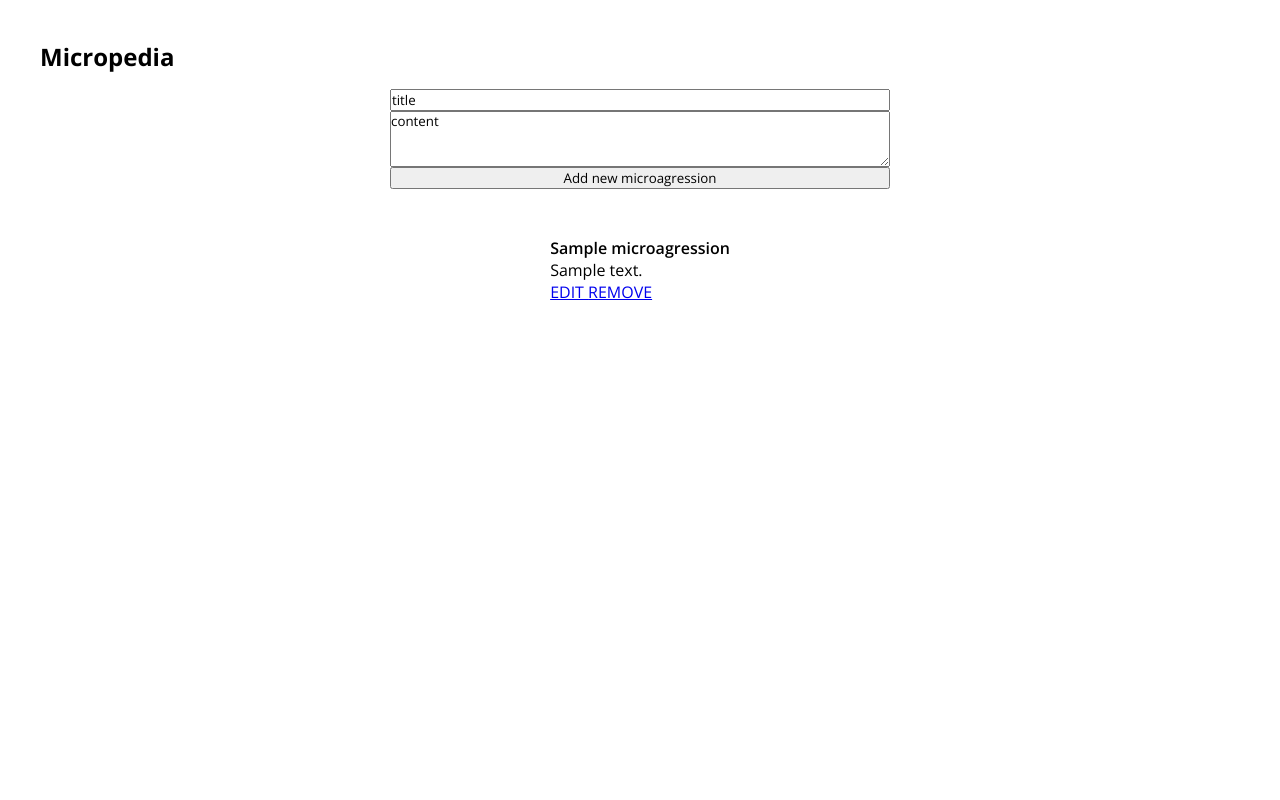
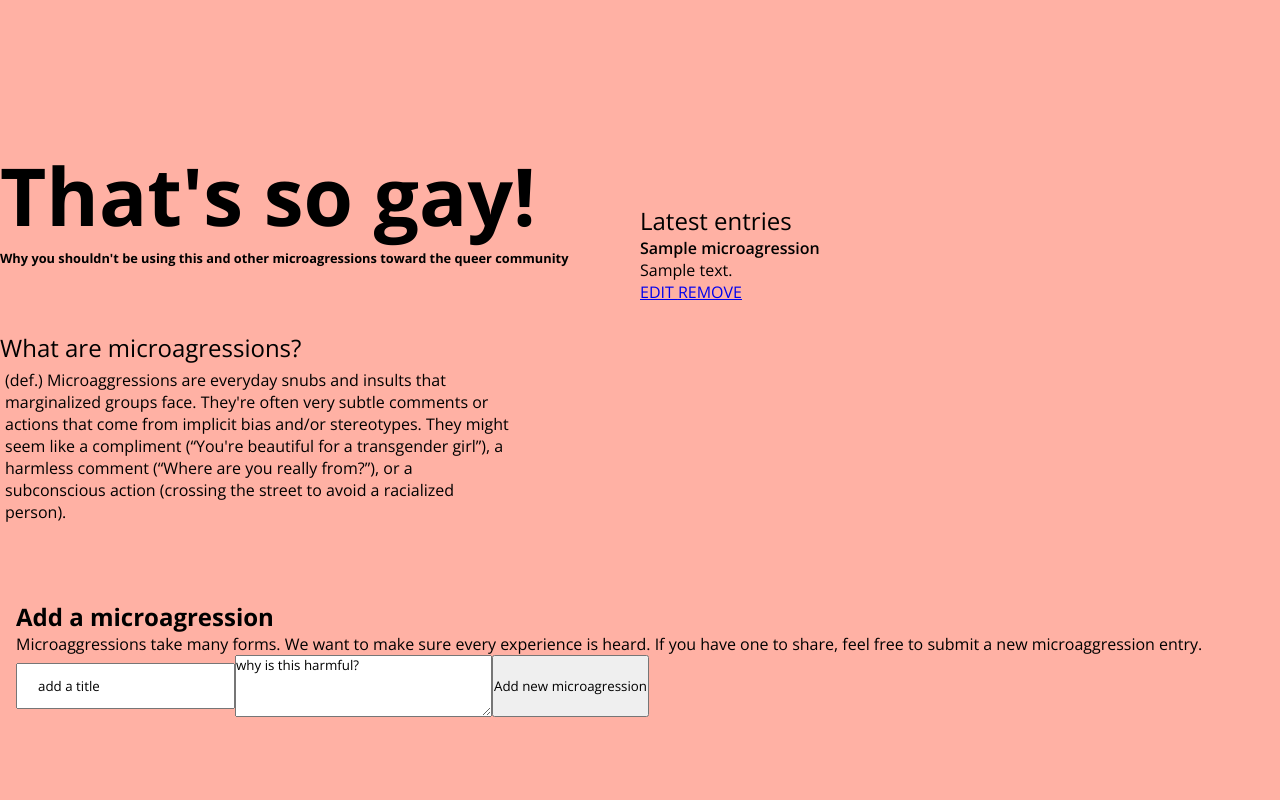
Before and after one commit to anaURL/thats-so-gay, a Node project: template views/index.ejs in a window 1280 px wide. Run offline with Node 20 templates, Linux system fonts and the light colour scheme; the template is opened without the code that fills it: most values are stand-ins (such as "Sample title", 1, 10 or a date in 2020); some libraries are stand-ins or nearby versions.

Commit message:
Style main header and add content

```diff
--- a/public/style.css
+++ b/public/style.css
@@ -3,45 +3,125 @@
     padding: 0;
     box-sizing: border-box;
     font-family: 'Open Sans', sans-serif;
+
+}
+
+*,
+*:before,
+*:after {
+  box-sizing: inherit;
 }
 
 
-.microagressions-container {
-    margin: 1.5rem;
+@import url('https://fonts.googleapis.com/css?family=Poppins:700');
+body {
+  margin: 0;
+  padding: 0;
+  width: 100vw;
+  height: 100vh;
+  overflow: hidden;
+  position: relative;
+  background: #FFB1A4;
+  display: flex;
+  align-items: center;
+}
+
+/* .blob {
+  position: absolute;
+  top: 0;
+  left: 0;
+  fill: #023F92;
+  width: 50vmax;
+  z-index: -1;
+  animation: move 20s ease-in-out infinite;
+  transform-origin: 50% 50%;
+}
+
+ @keyframes move {
+  0%   { transform: scale(1)   translate(10px, -30px); }
+  38%  { transform: scale(0.8, 1) translate(80vw, 30vh) rotate(160deg); }
+  40%  { transform: scale(0.8, 1) translate(80vw, 30vh) rotate(160deg); }
+  78%  { transform: scale(1.3) translate(0vw, 50vh) rotate(-20deg); }
+  80%  { transform: scale(1.3) translate(0vw, 50vh) rotate(-20deg); }
+  100% { transform: scale(1)   translate(10px, -30px); }
+}  */
+
+
+
+h1 {
+    font-size: 5rem;
+}
+h3 {
+    font-size: 0.8rem;
+}
+
+.microagressions--main {
+    margin:0 auto;
+    max-width: 1350px;
+    /* border: 5px solid black; */
+}
+
+.microagressions--header {
     display:flex;
+    height: 500px;
+    align-items:center;
+    width:100%;
+    /* border: 2px solid blue; */
+}
+
+.header-left, .header-right {
+    display:flex;
+    width:50%;
     flex-direction: column;
 }
 
- section  {
+.header-right {
     display:flex;
-    padding: 1rem;
-}
-
-h2 {
-    font-size: 1.5rem;
-    align-self: flex-start;
+    flex-direction: row;
 }
 
 
-.microagressions {
-    display:flex;
-    flex-direction: column;
-    flex-wrap: wrap;
-    align-items: center;
+.microagressions--header h2 {
+    font-weight: 100;
+    margin-top:20px;
+
+ }
+
+.microagressions--header p {
+    width:80%;
+    /* border:3px solid brown; */
+    padding:5px;
 }
 
-form {
-    display:flex;
+.microagressions-latest--entries {
+    /* display:flex;
+    height: 300px;
     flex-direction: column;
-    width:500px;
-    height: 100px;
+    padding: 1rem;
+    border:2px solid green; */
+    height: 300px;
+    list-style:none;
+}  */
+
+.microagressions--list {
+    margin-top:10px;
+    margin-left:0;
+    list-style: none;
+    width:40%;
+    flex-direction: row;
 
 }
 
-.microagressions-list {
-    margin-left:0;
-    margin-top:3rem;
+.microagressions--list li {
     list-style: none;
+
+}
+
+.form--wrapper {
+    /* border: 2px solid red; */
+    height: 100px;
+    padding: 1rem;
+    align-self: center;
 
 }
 
@@ -49,14 +129,26 @@ form {
     font-weight:600 ;
 }
 
-.buttons--edit {
-    display:flex;
-    flex-direction: row;
-    color: black;
-    font-size: 14px;
-    border: 1px solid black;
+
+
+form {
+    display: flex;
+    flex-wrap: wrap;
+  }
+
+input {
+    padding: 12px 20px;
+    margin: 8px 0;
+    box-sizing: border-box;
 }
+
 a.edit, .remove {
     width: 100px;
     height: 50px;
 }
+
+@media (min-width: 992px) {
+.microagressions-container {
+    padding-bottom: 120px;
+}
+}
--- a/views/index.ejs
+++ b/views/index.ejs
@@ -3,7 +3,7 @@
 <html lang="en">
   <head>
     <meta charset="UTF-8">
-    <title>Micropedia</title>
+    <title>That's so gay </title>
     <link rel="stylesheet" href="/style.css">
 	<link rel="preconnect" href="https://fonts.googleapis.com">
 	<link rel="preconnect" href="https://fonts.gstatic.com" crossorigin>
@@ -12,18 +12,24 @@
 
   </head>
   <body>
-	<section class="microagressions-container">
-		<h2> Micropedia</h2>
-			<section class="microagressions">
-			<h1> </h1>
-					<form action="/" method="POST" class="microagressions-header">
-<!-- // for type, name, this depends on your data structure, type could be a number instead, name something else, etc -->
-						<input type="text" name="title" value="title">
-						<textarea rows="6" cols="45" name="content">content</textarea>
-						<button type="submit">Add new microagression</button>
-						</form>
+	<section class="microagressions--main">
+		<section class="microagressions--header">
+			<section class="header-left">
+			<h1> That's so gay!</h1>
+			<h3> Why you shouldn't be using this and other microagressions toward the queer community</h3>
+			<br>
+			<br>
+			<h2> What are microagressions?</h2>
 
-						<ul class="microagressions-list">
+			<p> (def.) Microaggressions are everyday snubs and insults that marginalized groups face.
+				 They're often very subtle comments or actions that come from implicit bias and/or stereotypes.
+				 They might seem like a compliment (“You're beautiful for a transgender girl”), a harmless comment (“Where are you really from?”),
+				or a subconscious action (crossing the street to avoid a racialized person).</p>
+			</section>
+		 <section class="header-right">
+			<section class="microagressions-latest--entries">
+				<h2> Latest entries</h2>
+				<ul class="microagressions--list">
 					<% microagressionsList.forEach(details => {%>
 						<li class="microagression--item">
 
@@ -38,9 +44,31 @@
 						   </li>
 						<% }) %>
 				   </ul>
+				</section>
+
+			</section>
+		</section>
 
 
+		<section class="form--wrapper">
+			<h2> Add a microagression</h2>
+			<p> Microaggressions take many forms. We want to make sure every experience is heard.
+				If you have one to share, feel free to submit a new microaggression entry.</p>
+			<form action="/" method="POST" class="microagressions-form">
+		<!-- // for type, name, this depends on your data structure, type could be a number instead, name something else, etc -->
+						<input type="text" name="title" value="add a title">
+						<textarea cols="30" name="content">why is this harmful?</textarea>
+						<button type="submit">Add new microagression</button>
+				</form>
 		</section>
+
+			</section>
+			<div class="blob">
+				<!-- This SVG is from https://codepen.io/Ali_Farooq_/pen/gKOJqx -->
+				<svg xmlns:xlink="http://www.w3.org/1999/xlink" version="1.1" xmlns="http://www.w3.org/2000/svg" viewBox="0 0 310 350">
+				<path d="M156.4,339.5c31.8-2.5,59.4-26.8,80.2-48.5c28.3-29.5,40.5-47,56.1-85.1c14-34.3,20.7-75.6,2.3-111  c-18.1-34.8-55.7-58-90.4-72.3c-11.7-4.8-24.1-8.8-36.8-11.5l-0.9-0.9l-0.6,0.6c-27.7-5.8-56.6-6-82.4,3c-38.8,13.6-64,48.8-66.8,90.3c-3,43.9,17.8,88.3,33.7,128.8c5.3,13.5,10.4,27.1,14.9,40.9C77.5,309.9,111,343,156.4,339.5z"/>
+				</svg>
+			  </div>
 		</section>
     </script>
   </body>
```
Lines whose indentation alone changed are shown as unchanged.
